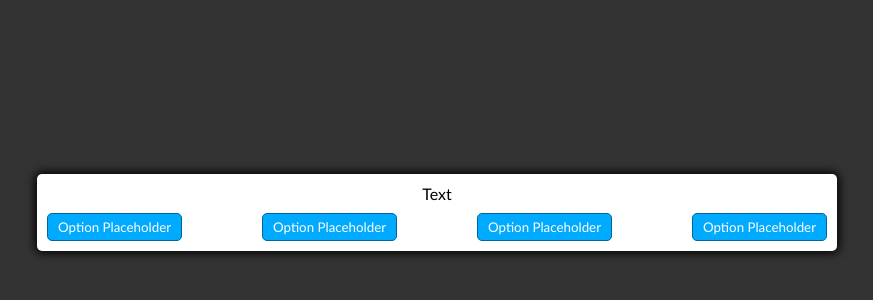
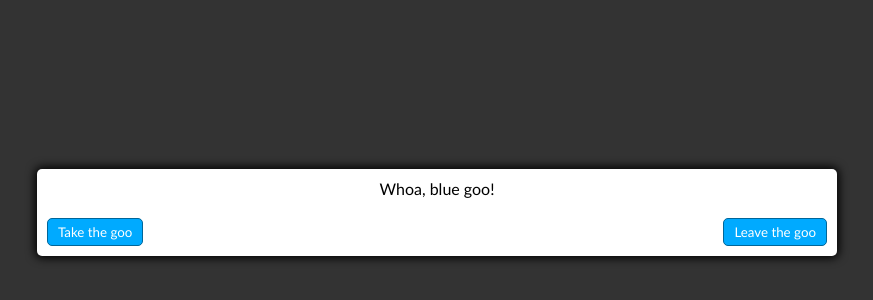
Before and after one commit to acelliott1218/A-Small-Adventure, a plain HTML site: page index.html in a window 1280 px wide. Shown: the part 188-488 px from the top of the page, without its empty margins (203-1076 px from the left). Drawn offline with Linux system fonts and the light colour scheme.

Commit message:
add java script from tutorial

```diff
--- a/assets/scripts.js
+++ b/assets/scripts.js
@@ -0,0 +1,119 @@
+const textElement = document.getElementById("text");
+const optionButtonsElement = document.getElementById("option-buttons")
+
+
+let state = {}
+
+
+//**starts the game when called */
+function startGame(){
+    state = {}
+    showTextNode(1)
+}
+
+//**shows a particular text node in relation to user input, while hiding others */
+function showTextNode(textNodeIndex) {
+    const textNode = textNodes.find(textNode => textNode.id === textNodeIndex);
+    textElement.innerText = textNode.text;
+    while (optionButtonsElement.firstChild){
+        optionButtonsElement.removeChild(optionButtonsElement.firstChild);
+    }
+    textNode.options.forEach(option =>{
+        if (showOption(option)){
+            const button = document.createElement('button')
+            button.innerText = option.text;
+            button.classList.add('btn')
+            button.addEventListener('click',() => selectOption(option))
+            optionButtonsElement.appendChild(button)
+        }
+    })
+}
+
+//**reveals options on click if the correct conditions are met */
+function showOption(option){
+    return option.requiredState == null || option.requiredState(state);
+}
+
+//**Allows users to select options, harmonizes user choices */
+function selectOption(option){
+    const nextTextNodeId = option.nextText;
+    state = Object.assign(state, option.setState);
+    showTextNode(nextTextNodeId);
+}
+
+// this variable acts sort of like a function, but is required to circumvent excessive "if-else" statements.
+// It's on this line to help the flow/readability of the code
+const textNodes = [
+    {
+        id: 1,
+        text: 'Whoa, blue goo!',
+        options: [
+            // these are the first stage of the game
+            {
+                text: 'Take the goo',
+                setState:{blueGoo: true},
+                nextText: 2,
+            },
+            {
+                text: 'Leave the goo',
+                nextText: 2,
+            }
+        ]
+    },
+    {
+        id: 2,
+        text:'You venture forth in search of answers to where you are when you come across a merchant',
+        options: [
+            {
+                text: 'Trade the goo for a sword',
+                // requires the user to have taken the blue goo
+                requiredState: (currentState) => currentState.blueGoo,
+                setState: {blueGoo: false, sword: true},
+                nextText: 3
+            },
+            {
+                text: 'Trade the goo for a shield',
+                // requires the user to have taken the blue goo
+                requiredState: (currentState) => currentState.blueGoo,
+                setState:{blueGoo: false, shield: true},
+                nextText: 3
+            },
+            {
+                // this is the option if the user has no goo to trade
+                text: 'Ignore the merchant',
+                setState:{blueGoo: false, sword: true},
+                nextText: 3,
+            }
+        ]
+    },
+    {
+        id: 3,
+        text: 'After leaving you find a castle',
+        options: [
+            {
+                text: 'explore',
+                nextText: 4
+            },
+            {
+                text: 'find a room to sleep in',
+                nextText: 5
+            },
+            {
+                text:'sleep on the ground like some kind of animal',
+                nextText: 6
+            }
+        ]
+    },
+    {
+        id: 4,
+        text: 'You fall asleep and die',
+        options: [
+            {
+                text: 'Retry?',
+                nextText: 1
+            }
+        ],
+    },
+]
+
+startGame()
--- a/index.html
+++ b/index.html
@@ -1,20 +1,22 @@
 <!DOCTYPE html>
 <html lang="en">
 <head>
-    <meta charset="UTF-8">
-    <meta name="viewport" content="width=device-width, initial-scale=1.0">
-    <title>A Small Adventure</title>
-    <link rel="stylesheet" href="assets/css/styles.css">
+  <meta charset="UTF-8">
+  <meta name="viewport" content="width=device-width, initial-scale=1.0">
+  <meta http-equiv="X-UA-Compatible" content="ie=edge">
+  <link href="assets/css/styles.css" rel="stylesheet">
+  <script defer src="assets/scripts.js"></script>
+  <title>Text Adventure</title>
 </head>
 <body>
-    <div class="container">
-        <div id="text">Text</div>
-        <div id="option-buttons" class="button-grid">
-            <button class="btn">Option Placeholder</button>
-            <button class="btn">Option Placeholder</button>
-            <button class="btn">Option Placeholder</button>
-            <button class="btn">Option Placeholder</button>
-        </div>
+  <div class="container">
+    <div id="text">Text</div>
+    <div id="option-buttons" class="btn-grid">
+      <button class="btn">Option 1</button>
+      <button class="btn">Option 2</button>
+      <button class="btn">Option 3</button>
+      <button class="btn">Option 4</button>
     </div>
+  </div>
 </body>
 </html>
```
